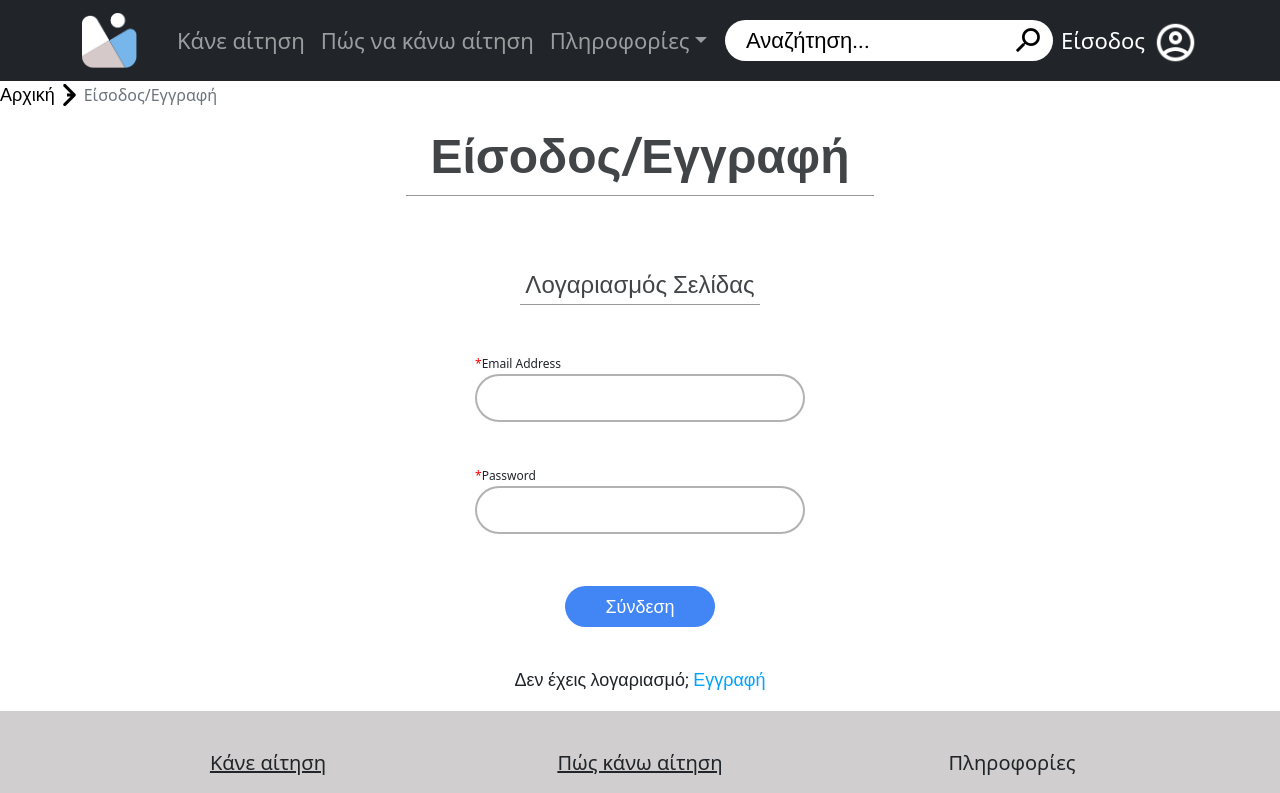
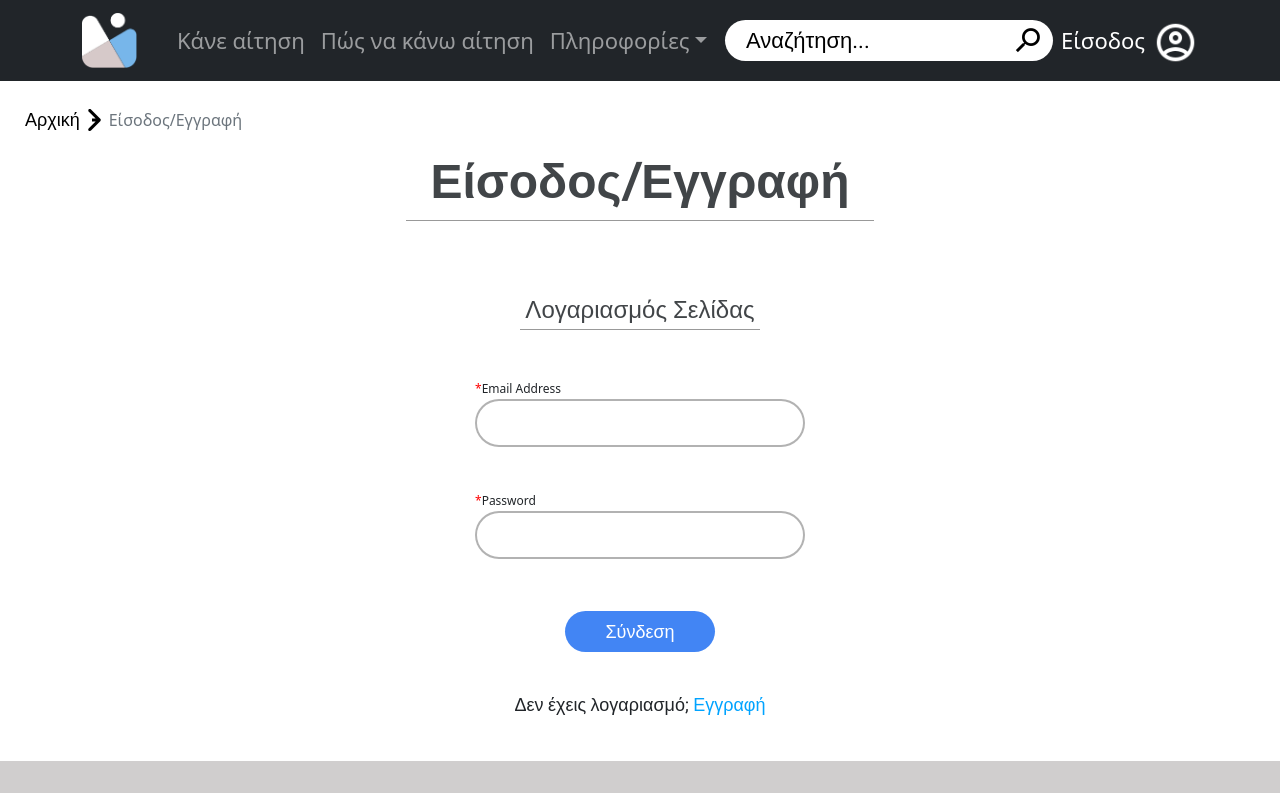
Before and after one commit to salkow/better-doatap, a React (Create React App) app: page /loginPage in a window 1280 px wide. Shown: the top 793 px of the page. Built offline with nearby package versions, Linux system fonts and the light colour scheme.

Commit message:
added margin space arround the pages

```diff
--- a/src/App.css
+++ /dev/null
@@ -1,3 +0,0 @@
-.App {
-  text-align: center;
-}
--- a/src/App.js
+++ b/src/App.js
@@ -11,12 +11,15 @@ import Footer from "./components/generalComponents/MyFooter/MyFooter";
 
 import "bootstrap/dist/css/bootstrap.min.css";
 
+
+
 import { Routes, Route, BrowserRouter } from "react-router-dom";
 
 function App() {
 	return (
 		<BrowserRouter>
 			<TheNav />
+			<div className="gen-space">
 				<Routes>
 					<Route path="/" element={<HomePage />} />
 					<Route path="/new_application" element={<HomePage />} />
@@ -32,6 +35,7 @@ function App() {
 					<Route path="/myApplications" element={<MyMyApplicationPage />} />
 
 				</Routes>
+			</div>
 			<Footer />
 		</BrowserRouter>
 	);
--- a/src/components/Pages/myLoginPage/MyLoginPage.js
+++ b/src/components/Pages/myLoginPage/MyLoginPage.js
@@ -8,7 +8,7 @@ const MyLoginPage = () =>
 {
     const myBread = [{first: "/", second: "Αρχική"}, {second: "Είσοδος/Εγγραφή"}]
     return (
-      <div>
+      <div className="content">
         <MyBreadcrumb array={myBread}/>
         <div class="external">
           <div class="internal">
--- a/src/components/Pages/myProfilePage/MyProfilePage.js
+++ b/src/components/Pages/myProfilePage/MyProfilePage.js
@@ -11,7 +11,7 @@ const MyProfilePage = () =>
 {
     const myBread = [{first: "/", second: "Αρχική"}, {second: "Προφίλ"}]
     return (
-      <div>
+      <div className="content">
         <MyBreadcrumb array={myBread}/>
         <div class="external">
           <div class="internal">
--- a/src/index.css
+++ b/src/index.css
@@ -26,3 +26,7 @@ body,
 .content {
 	flex: 1 0 auto;
 }
+
+.gen-space {
+	margin: 25px;
+}
```
Lines whose indentation alone changed are shown as unchanged.
